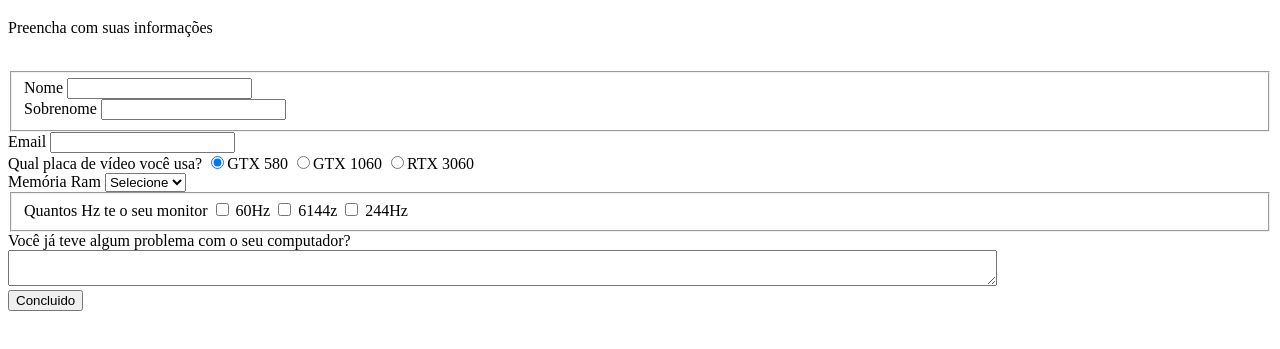
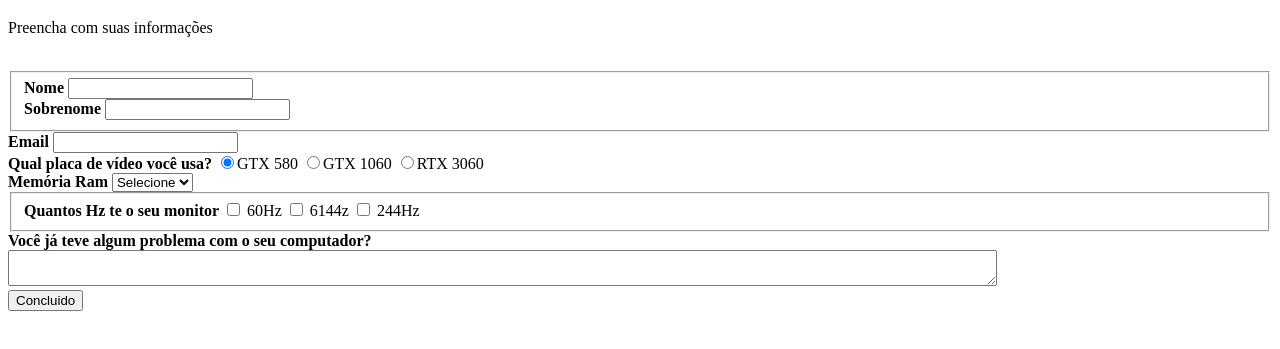
Before and after one commit to CauaImpressora/Prog-Web1, a plain HTML site: page formulario.html in a window 1280 px wide. Shown: the part 61-410 px from the top of the page. Drawn offline with Linux system fonts and the light colour scheme.

Commit message:
Update formulario.html

```diff
--- a/formulario.html
+++ b/formulario.html
@@ -5,6 +5,7 @@
     <meta http-equiv="X-UA-Compatible" content="IE=edge">
     <meta name="viewport" content="width=device-width, initial-scale=1.0">
     <title>Cadastro</title>
+    <link rel="stylesheet" type="text/css" href="formulario.css" media="scream">
 </head>
 <body>
   <div >
@@ -16,22 +17,22 @@
     <fieldset class="grupo">
 
         <div class="campo">
-            <label>Nome</label>
-        <input type="text" name="nome" id="nome">
+            <labelfor for="nome"><strong>Nome</strong></label>
+        <input type="text" name="nome" id="nome" required>
         </div>
         <div class="campo">
-            <label>Sobrenome</label>
-            <input type="text" name="Sobrenome" id="Sobrenome">
+            <label for="sobrenome"><strong>Sobrenome</strong></label>
+            <input type="text" name="Sobrenome" id="Sobrenome" required>
         </div>
     </fieldset>
 
     <div class="campo">
-        <label>Email</label>
-        <input type="email" name="email" id="email" >
+        <label for="email"><strong>Email</strong></label>
+        <input type="email" name="email" id="email" required>
     </div>
 
     <div class="campo">
-        <label >Qual placa de vídeo você usa?</label>
+        <label ><strong>Qual placa de vídeo você usa?</strong></label>
         <LAbel>
             <input type="radio" name="placa" value="GTX 580" checked>GTX 580
         </LAbel>
@@ -44,7 +45,7 @@
      </div>
 
      <div class="campo">
-        <label>Memória Ram</label>
+        <label><strong>Memória Ram</strong></label>
         <select id="Memória Ram">
             <option selected disable value="">Selecione</option>
             <option>2g</option>
@@ -57,8 +58,8 @@
 
     <div class="campo">
         <fieldset class="grupo">
-            <div class="campo">
-                <label>Quantos Hz te o seu monitor</label>
+            <div id="check">
+                <label><strong>Quantos Hz te o seu monitor</strong></label>
             <input type="checkbox" id="Hz" name="Monitor" value="60Hz">
             <label for="Monitor">60Hz</label>
             <input type="checkbox" id="Hz" name="Monitor1" value="144Hz">
@@ -68,10 +69,10 @@
         </div>
         </fieldset>
         <div class="campo">
-            <label>Você já teve algum problema com o seu computador? </label>
+            <label><strong>Você já teve algum problema com o seu computador?</strong></label>
             <textarea row="6" style="width: 26cm" id="problemas" name="problemas"></textarea>
         </div>
-        <button type="submit">Concluido</button>
+        <button class="botao" type="submit">Concluido</button>
     </form>
 </body>
 </html>
```
